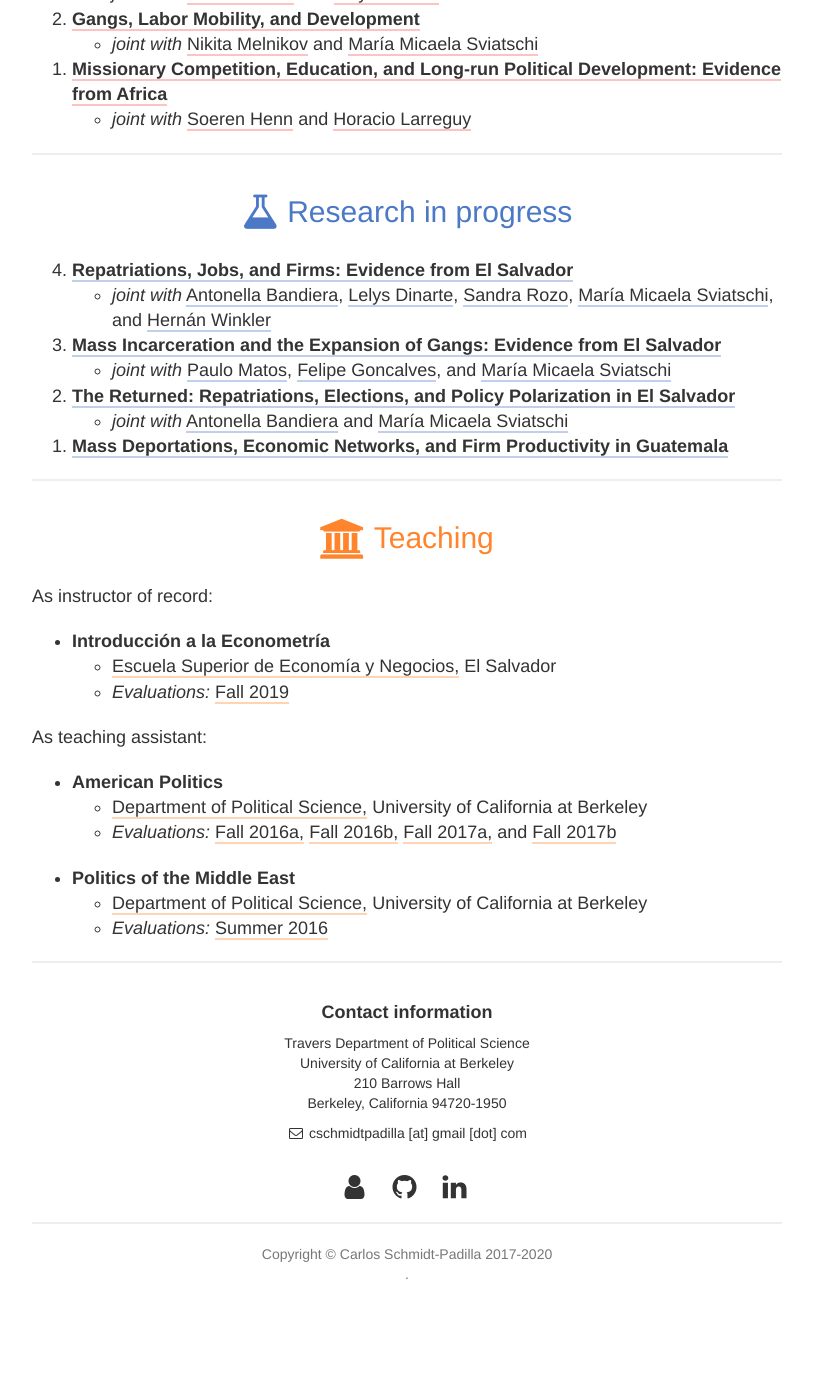
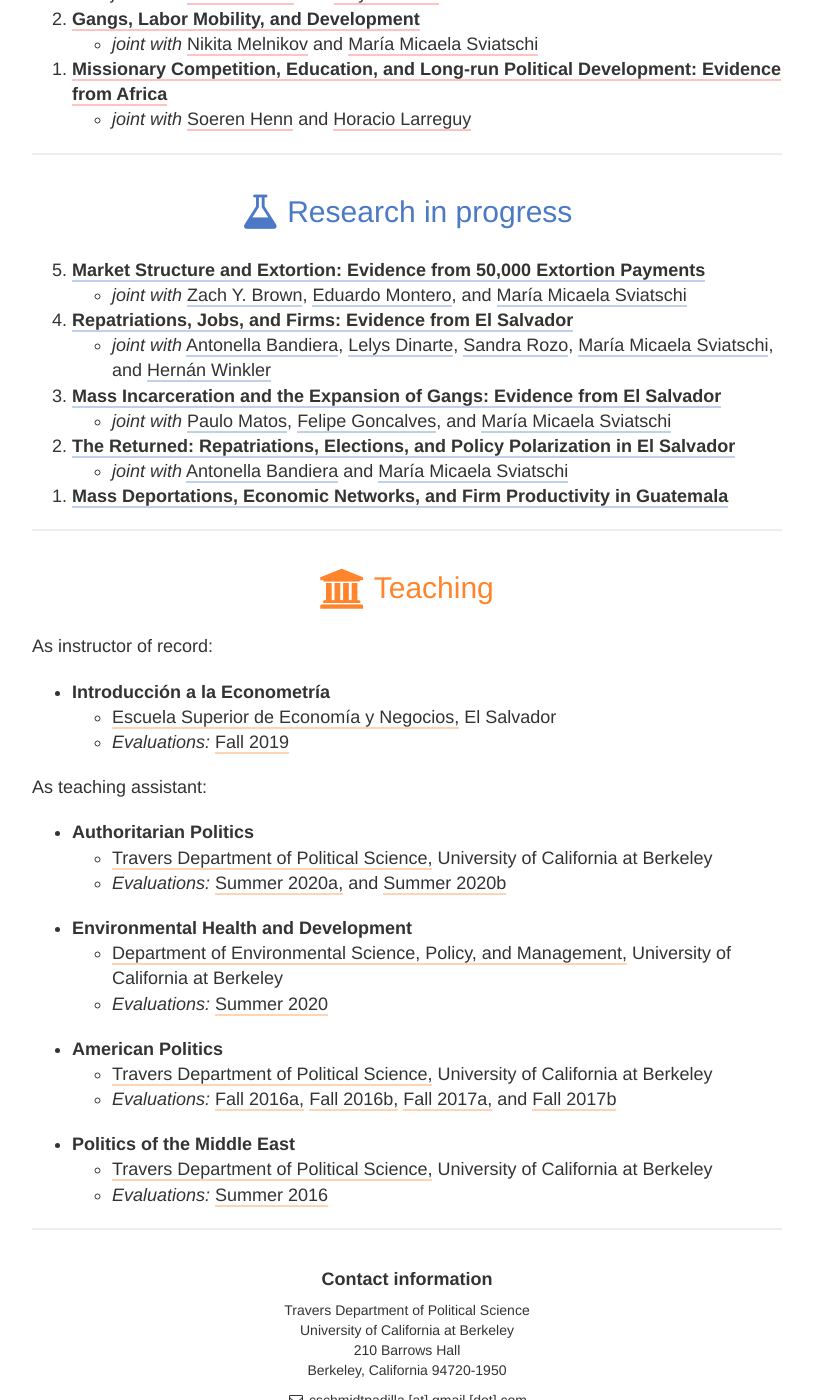
Before and after one commit to cschmidtpadilla/cschmidtpadilla.github.io, a Jekyll site: the page built from index.html, in a window 1280 px wide and 1400 px high, scrolled down 517 px. Shown: the whole window, without its empty margins (233-1046 px from the left). Built offline with Jekyll 4.4.1, drawn with Linux system fonts in a browser that asks for light colours; nearby versions of some CDN libraries; library files that are not in the unit come from our copies; before the commit the page ends 1821 px from its top, so only the background shows below that.

Commit message:
Sept. 2020 additions

```diff
--- a/_includes/experiments.html
+++ b/_includes/experiments.html
@@ -9,6 +9,11 @@
         </h2>
         <br>
         <ol reversed class="lead text-left">
+          <li><a class="exps" target="_blank"><b>Market Structure and Extortion: Evidence from 50,000 Extortion Payments</b></a>
+            <ul>
+              <li> <i>joint with</i> <a class=exps href="http://www-personal.umich.edu/~zachb/" target="_blank">Zach Y. Brown</a>, <a class=exps href="https://www.eduardo-montero.com/" target="_blank">Eduardo Montero</a>, and <a class=exps href="http://www.micaelasviatschi.com/" target="_blank">María Micaela Sviatschi</a>
+            </ul>
+          </li>
           <li><a class="exps" target="_blank"><b>Repatriations, Jobs, and Firms: Evidence from El Salvador</b></a>
             <ul>
               <li> <i>joint with</i> <a class=exps href="https://www.antonellabandiera.com/" target="_blank">Antonella Bandiera</a>, <a class=exps href="https://www.lelysdinarte.com/" target="_blank">Lelys Dinarte</a>, <a class=exps href="https://www.sandravrozo.com/" target="_blank">Sandra Rozo</a>, <a class=exps href="http://www.micaelasviatschi.com/" target="_blank">María Micaela Sviatschi</a>, and <a class=exps href="http://www.hernanwinkler.com/" target="_blank">Hernán Winkler</a>
--- a/_includes/footer.html
+++ b/_includes/footer.html
@@ -22,10 +22,7 @@
         <br>
         <ul class="list-inline">
           <li>
-            <a id="icon" href="/schmidtpadilla-carlos-cv.pdf" target="_blank"><i class="fa fa-user fa-fw fa-2x"></i></a>
-          </li>
-          <li>
-            <a id="icon" href="https://github.com/{{ site.github_username }}" target="_blank"><i class="fa fa-github fa-fw fa-2x"></i></a>
+            <a id="icon" href="https://www.dropbox.com/s/0jxidfz3qhnfcxt/schmidtpadilla_carlos_cv.pdf?raw=1" target="_blank"><i class="fa fa-user fa-fw fa-2x"></i></a>
           </li>
           <li>
             <a id="icon" href="https://www.linkedin.com/in/{{ site.linkedin_username }}" target="_blank"><i class="fa fa-linkedin fa-fw fa-2x"></i></a>
--- a/_includes/teaching.html
+++ b/_includes/teaching.html
@@ -22,14 +22,24 @@
           As teaching assistant:
         </p>
         <ul class="lead text-left">
+          <li class="sep2"><b>Authoritarian Politics</b></li>
+          <ul class="lead text-left">
+            <li class="sep3"> <a class="teaching" href="https://polisci.berkeley.edu/" target="_blank">Travers Department of Political Science,</a> University of California at Berkeley
+            <li class="sep3"><i>Evaluations: </i><a class="teaching" href="https://www.dropbox.com/s/5ykyo8oooqk8jvb/schmidtpadilla_carlos_ucb_polsci149w_summer2020a.pdf?raw=1" target="_blank">Summer 2020a,</a> and <a class="teaching" href="https://www.dropbox.com/s/qrjnfhgoha5wg69/schmidtpadilla_carlos_ucb_polsci149w_summer2020b.pdf?raw=1" target="_blank">Summer 2020b</a>
+          </ul>
+          <li class="sep2"><b>Environmental Health and Development</b></li>
+          <ul class="lead text-left">
+            <li class="sep3"> <a class="teaching" href="https://ourenvironment.berkeley.edu/" target="_blank">Department of Environmental Science, Policy, and Management,</a> University of California at Berkeley
+            <li class="sep3"><i>Evaluations: </i><a class="teaching" href="https://www.dropbox.com/s/q0mv2742bq4aiwu/schmidtpadilla_carlos_ucb_espmc167_summer2020.pdf?raw=1" target="_blank">Summer 2020</a>
+          </ul>
           <li class="sep2"><b>American Politics</b></li>
           <ul class="lead text-left">
-            <li class="sep3"> <a class="teaching" href="https://polisci.berkeley.edu/" target="_blank">Department of Political Science,</a> University of California at Berkeley
+            <li class="sep3"> <a class="teaching" href="https://polisci.berkeley.edu/" target="_blank">Travers Department of Political Science,</a> University of California at Berkeley
             <li class="sep3"><i>Evaluations: </i><a class="teaching" href="https://www.dropbox.com/s/376t5ez46779h0m/schmidtpadilla_carlos_ucb_polsci1_fall2016a.pdf?raw=1" target="_blank">Fall 2016a,</a> <a class="teaching" href="https://www.dropbox.com/s/vwpxq67d5ih66p1/schmidtpadilla_carlos_ucb_polsci1_fall2016b.pdf?raw=1" target="_blank">Fall 2016b,</a> <a class="teaching" href="https://www.dropbox.com/s/tfhpsf8ufmo50nn/schmidtpadilla_carlos_ucb_polsci1_fall2017a.pdf?raw=1" target="_blank">Fall 2017a,</a> and <a class="teaching" href="https://www.dropbox.com/s/hruhx6gskrdeouj/schmidtpadilla_carlos_ucb_polsci1_fall2017b.pdf?raw=1" target="_blank">Fall 2017b</a>
           </ul>
           <li class="sep2"><b>Politics of the Middle East</b></li>
           <ul class="lead text-left">
-            <li class="sep3"> <a class="teaching" href="https://polisci.berkeley.edu/" target="_blank">Department of Political Science,</a> University of California at Berkeley
+            <li class="sep3"> <a class="teaching" href="https://polisci.berkeley.edu/" target="_blank">Travers Department of Political Science,</a> University of California at Berkeley
             <li class="sep3"><i>Evaluations: </i><a class="teaching" href="https://www.dropbox.com/s/rltws59ze1h8o20/schmidtpadilla_carlos_ucb_polsci146_summer2016.pdf?raw=1" target="_blank">Summer 2016</a>
           </ul>
         </ul>
```
